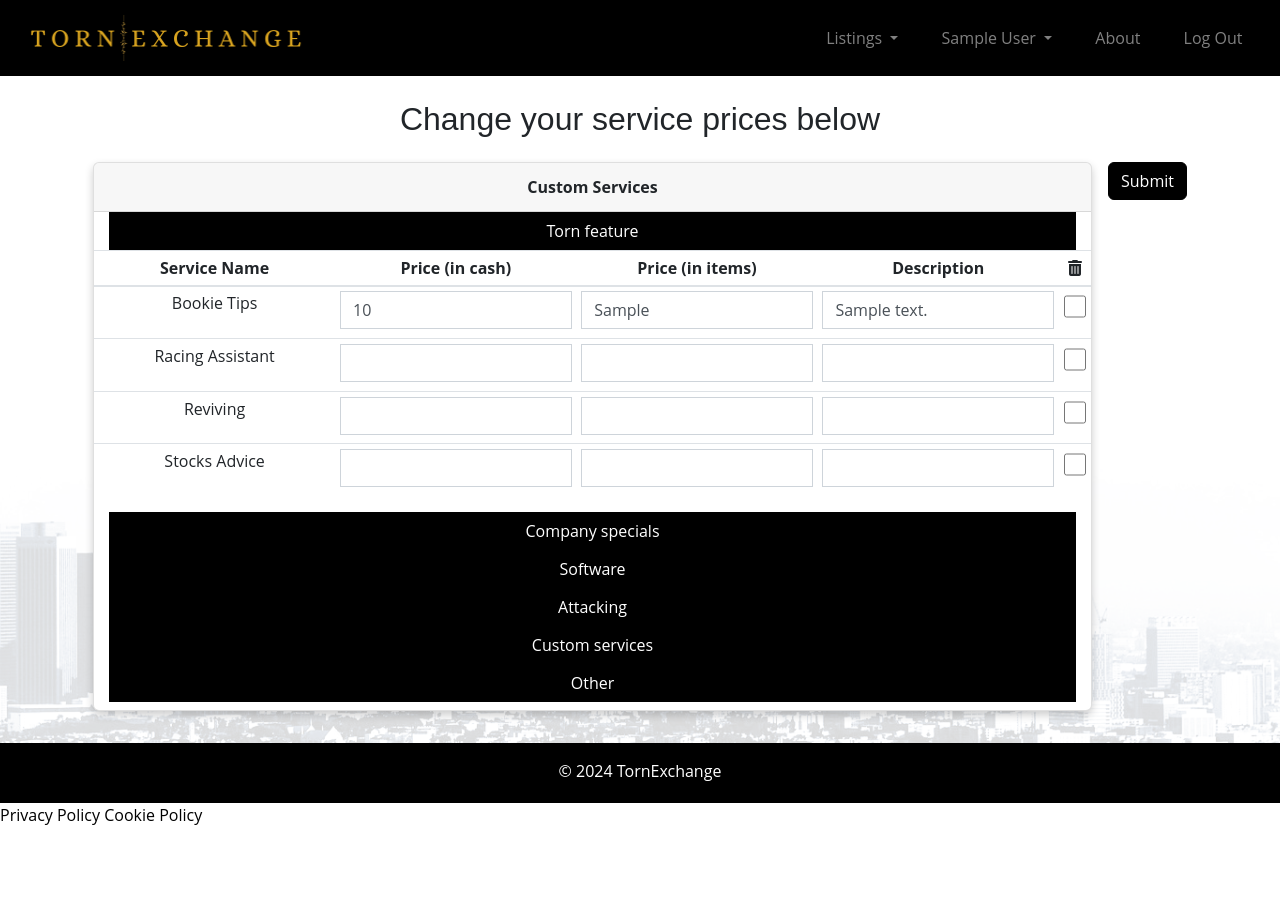
After one commit to torn-exchange/web, a Django app: page /edit_services in a window 1280 px wide, after a click on "Torn feature". The commit adds this page. Run offline with Django 3.2, Linux system fonts and the light colour scheme; a user stored in the database is signed in; data comes from the database, SQL or seed files in the repository; tables that the repository leaves empty hold one stand-in row (values such as "Sample post"); some libraries are stand-ins or nearby versions; some web fonts are replaced.

Commit message:
Custom services (#34)
* basic structure for Services
* add new migration for Service and Services table
* new feature: custom services
* saving of services, changed navbar, added migration
* add services list page
* add page description to Settings
* hide Services in the menu (beta testing)

```diff
--- a/main/management/commands/update_items.py
+++ b/main/management/commands/update_items.py
@@ -87,7 +87,7 @@ class Command(BaseCommand):
                         )
                     except Exception as e:
                         print(e)
-                        print(f'AA Did NOT save item: {row["name"]} [{item_id}]', row)
+                        print(f'Did NOT save item: {row["name"]} [{item_id}]', row)
 
                     print(
                         f'Updated {row["name"]} [{item_id}] market price to {row["market_value"]} and TE_price to {TE_price}')
@@ -115,7 +115,7 @@ class Command(BaseCommand):
                     )
                 except Exception as e:
                     print(e)
-                    print(f'BB Did NOT save item: {row["name"]} [{item_id}]', row)
+                    print(f'Did NOT save item: {row["name"]} [{item_id}]', row)
 
                 print(
                     f'Created {row["name"]} -{item_id} as a new entry on the db')
--- a/main/templates/main/base.html
+++ b/main/templates/main/base.html
@@ -9,6 +9,7 @@
 
   <!-- Google tag (gtag.js) -->
   <script async src="https://www.googletagmanager.com/gtag/js?id=G-EDC812F6YJ"></script>
+  {% if not DEBUG %}
   <script>
     window.dataLayer = window.dataLayer || [];
     function gtag() { dataLayer.push(arguments); }
@@ -16,6 +17,7 @@
 
     gtag('config', 'G-EDC812F6YJ');
   </script>
+  {% endif %}
 
   <!-- Bootstrap CSS -->
   <link rel="stylesheet" href="https://stackpath.bootstrapcdn.com/bootstrap/4.3.1/css/bootstrap.min.css"
--- /dev/null
+++ b/main/templates/main/edit_services.html
@@ -0,0 +1,194 @@
+{% extends "main/base.html" %}
+{% block content %}
+{% load humanize %}
+{% load custom_tags %}
+
+<div class='container'>
+    <h2 class="text-center mt-3 allerta-font p-2">Change your service prices below</h2>
+
+    <form id='service_form' method="post">
+        <button class='btn btn-primary float-right sticky-top m-2 ml-4 d-none d-lg-block' type="submit"
+        style="margin-top: 20px;" id="submit-prices"> Submit </button>
+        <div class="d-block d-lg-none ">
+            <div class="row">
+                <div class="col-12">
+                    <button class='btn btn-primary' type="submit" id="submit-prices"> Submit </button>
+                </div>
+            </div>
+        </div>
+        {% csrf_token %}
+        <div class="row">
+            <div class='card col-12 m-2 p-0 '>
+                <div class='card-header text-center font-weight-bold m-0'>
+                    Custom Services
+                </div>
+                <div class='card-body m-0 p-0 pb-2'>
+                {% for cat in data_dict %}
+                <div class="col-sm-12">
+                    <a class="btn btn-primary btn-square m-0" data-toggle="collapse"
+                    href="#collapse_{{cat|replace_spaces}}" role="button" aria-expanded="false"
+                    aria-controls="collapseExample" style="width: 100%;">
+                    {{cat}}
+                </a>
+                <br>
+                <div class="collapse" id="collapse_{{cat|replace_spaces}}">
+                    <div class="row">
+                        <table class="table table-hover edit_table table-sm table-responsive-sm text-responsive">
+                            <thead>
+                                <tr>
+                                    <th scope="col" class='text-center'>Service Name</th>
+                                    <th scope="col" class='text-center'>Price (in cash)</th>
+                                    <th scope="col" class='text-center'>Price (in items)</th>
+                                    <th scope="col" class='text-center'>Description</th>
+                                    <th scope="col" class='text-center'><i class="fas fa-trash-alt"></i></th>
+                                </tr>
+                            </thead>
+                            <tbody>
+                                {% get_dict_entry data_dict cat as services %}
+                                {% for service in services %}
+                                <tr class="m-0 p-0">
+                                    <td style='width:13%;' class='text-center'>{{service.name}}</td>
+                                    <td style='width:13%;' class='text-center'>
+                                        <div class='input-group  mb-1'>
+                                            <input type="text" class="form-control listing_price text-responsive"
+                                                value="{%service_money service user_services%}" id="onlyNumbers"
+                                                name="{{service}}_money_price" onkeypress="return isNumber(event)"
+                                                onpaste="return true;" />
+                                        </div>
+                                    </td>
+                                    <td style='width:13%;' class='text-center'>
+                                        <div class='input-group  mb-1'>
+                                            <input type="text" class="form-control listing_price text-responsive"
+                                                value="{%service_barter service user_services%}"
+                                                name="{{service}}_barter_price"
+                                                onpaste="return true;" />
+                                        </div>
+                                    </td>
+                                    <td style='width:13%;' class='text-center'>
+                                        <div class='input-group  mb-1'>
+                                            <input type="text" class="form-control listing_price text-responsive"
+                                                value="{%service_desc service user_services%}"
+                                                name="{{service}}_offer_description"
+                                                onpaste="return true;" />
+                                        </div>
+                                    </td>
+                                    <td style='width:1%;' class='text-center'>
+                                        <div class='input-group  mb-1'>
+                                            <input type="checkbox" class="form-control form-control-sm"
+                                                name="{{service}}_checkbox" />
+                                        </div>
+                                    </td>
+                                {% endfor %}
+                            </tbody>
+                        </table>
+                    </div>
+                </div>
+                </div>
+                {% endfor %}
+            </div>
+        </div>
+    </form>
+</div>
+
+<br />
+
+<script type="text/javascript">
+    $(document).ready(function () {
+        console.log("ready!");
+    });
+
+    $('#submit-prices').click(function () {
+        document.body.style.cursor = 'wait'; return true
+    });
+
+    $(".auto_fill_button").click(function (event) {
+        event.preventDefault();
+        var val = $('#auto-fill-all').val();
+        $("input[name*='discount']").val(val);
+        $("input[name*='discount']").val(val).change();
+    });
+
+    $('#mark_all_delete').click(function () {
+        if ($(this).is(':checked')) {
+            $('input[name*="_checkbox"').prop("checked", true);
+        } else {
+            $('input[name*="_checkbox"').prop("checked", false);
+        }
+    });
+
+    $('.mark_category_delete').click(function () {
+        var parent = $(this).closest('.collapse');
+        if ($(this).is(':checked')) {
+            parent.find('input[name*="_checkbox"').prop("checked", true);
+        } else {
+            parent.find('input[name*="_checkbox"').prop("checked", false);
+        }
+    });
+    $(".auto_fill_category_button").click(function () {
+        var parent = $(this).closest('.collapse');
+        var val = parent.find('.auto-fill-category').val();
+        parent.find("input[name*='discount']").val(val);
+        parent.find("input[name*='discount']").change();
+    });
+
+    function isNumber(evt) {
+        evt = (evt) ? evt : window.event;
+        var charCode = (evt.which) ? evt.which : evt.keyCode;
+        if ((charCode > 31 && charCode < 48) || charCode > 57) {
+            return false;
+        }
+        return true;
+    }
+
+    function isBlank(str) {
+        return (!str || /^\s*$/.test(str));
+    }
+
+    function numberWithCommas(x) {
+        return x.toString().replace(/\B(?=(\d{3})+(?!\d))/g, ",");
+    }
+    function removeDollar(x) {
+        return x.toString().replace('$', "");
+    }
+    function numberWOCommas(x) {
+        x = x.toString().replace('$', "");
+        return parseFloat(x.toString().replaceAll(/,/g, ''));
+    }
+
+    var validNumber = new RegExp(/^-?\d*\.?\d*$/);
+    function validateNumber(elem) {
+        // remove dots and commas from possible copy/paste
+        let v = elem.value;
+        // v = v.replace(",", "");
+        // v = v.replace(".", "");
+        // v = v.replace("$", "");
+        if (validNumber.test(v)) {
+            elem.value = v;
+        } else {
+            elem.value = '';
+        }
+    }
+
+    $(document).on("keypress", function (e) {
+
+        if (e.which == 13) {
+
+            var inputVal = $(this).val();
+
+            $('#test_form').submit();
+            event.preventDefault();
+            console.log("form submitted!")  // sanity check
+        }
+    });
+
+    function getInputValue() {
+        // Selecting the input element and get its value
+        var inputVal = document.getElementById("onlyNumbers").value;
+    }
+    function popup_text() {
+        var popup = document.getElementById("myPopup");
+        popup.classList.toggle("show");
+    }
+</script>
+
+{% endblock content %}
--- a/main/templates/main/includes/navbar.html
+++ b/main/templates/main/includes/navbar.html
@@ -36,7 +36,11 @@
         </a>
         <div class="dropdown-menu" aria-labelledby="navbarDropdown">
           <a class="dropdown-item" href='{% url "price_list" %}'>My Price List</a>
-          <a class="dropdown-item" href='{% url "edit_price_list" %}'>Change Prices</a>
+          <a class="dropdown-item" href='{% url "edit_price_list" %}'>Edit Prices List</a>
+          <!--
+          <a class="dropdown-item" style="color:red" href='{% url "services_list" %}'>My Services</a>
+          <a class="dropdown-item" style="color:red" href='{% url "edit_services" %}'>Edit Services</a>
+          -->
           <a class="dropdown-item" href='{% url "calculator" %}'>Calculator</a>
           <a class="dropdown-item" href='{% url "analytics" %}'>Analytics</a>
           <a class="dropdown-item" href='{% url "settings" %}'>Settings</a>
--- a/main/templates/main/settings.html
+++ b/main/templates/main/settings.html
@@ -61,7 +61,11 @@
                     </li>
                     <li class="nav-item">
                         <a class="nav-link allerta-font" id="jobseekers-tab" data-toggle="tab" href="#jobseekers"
-                            role="tab" aria-controls="jobseekers" aria-selected="true">Job Seeker</a>
+                        role="tab" aria-controls="jobseekers" aria-selected="true">Job Seeker</a>
+                    </li>
+                    <li class="nav-item">
+                        <a class="nav-link allerta-font" id="services-tab" data-toggle="tab" href="#services"
+                            role="tab" aria-controls="services" aria-selected="true">Services</a>
                     </li>
                     <li class="nav-item">
                         <a class="nav-link allerta-font" id="revivers-tab" data-toggle="tab" href="#revivers" role="tab"
--- a/main/templatetags/custom_tags.py
+++ b/main/templatetags/custom_tags.py
@@ -1,7 +1,7 @@
 import json
 from django.db.models.query import QuerySet
 from django.core.serializers import serialize
-from ..models import Listing
+from ..models import Listing, Services
 from django import template
 from django.utils import timezone
 from django.utils.timesince import timesince
@@ -139,3 +139,42 @@ def time_since(value):
 
     # Format to display as "X time ago"
     return f"{time_diff.split(', ')[0]} ago"
+
+@register.simple_tag(name='service_money')
+def prepopulate_service_money(service, user_services):
+    try:
+        for user_service in user_services:
+            if service.name == user_service.service.name:
+                return user_service.money_price
+
+    except Exception as e:
+        print("custom tag: service_money. Error: ", e)
+        return ''
+
+    return ''
+
+@register.simple_tag(name='service_barter')
+def prepopulate_service_barter(service, user_services):
+    try:
+        for user_service in user_services:
+            if service.name == user_service.service.name:
+                return user_service.barter_price
+
+    except Exception as e:
+        print("custom tag: service_barter. Error: ", e)
+        return ''
+
+    return ''
+
+@register.simple_tag(name='service_desc')
+def prepopulate_service_desc(service, user_services):
+    try:
+        for user_service in user_services:
+            if service.name == user_service.service.name:
+                return user_service.offer_description
+
+    except Exception as e:
+        print("custom tag: service_desc. Error: ", e)
+        return ''
+
+    return ''
--- a/main/urls.py
+++ b/main/urls.py
@@ -26,6 +26,9 @@ urlpatterns = [
     path('paste_parse', views.parse_trade_paste, name='trade_paste'),
     path('vote_view', views.vote_view, name='vote_view'),
     path('listings', views.listings, name='listings'),
+    path('services', views.services_list, name='services_list'),
+    path('services/<str:identifier>/', views.services_list, name='services_list'),
+    path('edit_services', views.edit_services, name='edit_services'),
     path('create_receipt', views.create_receipt, name='create_receipt'),
     path('new_create_receipt', views.new_create_receipt, name='new_create_receipt'),
     path('receipt/<str:receipt_id>/', views.receipt_view, name='receipt_view'),
--- a/main/views.py
+++ b/main/views.py
@@ -5,7 +5,7 @@ from django.conf import settings as project_settings
 from django.contrib.auth.decorators import login_required
 from django.views.decorators.csrf import csrf_exempt
 from django.views.decorators.clickjacking import xframe_options_exempt
-from .models import Item, Listing, TradeReceipt, ItemTrade, ChangeLog, Company
+from .models import Item, Listing, Service, Services, TradeReceipt, ItemTrade, ChangeLog, Company
 from .filters import ListingFilter, EmployeeListingFilter, CompanyListingFilter
 from users.models import Profile, Settings
 from users.forms import SettingsForm
@@ -21,7 +21,7 @@ from django.utils import timezone
 from vote.models import Vote
 from hitcount.views import HitCountMixin
 from hitcount.models import HitCount
-from main.te_utils import categories, parse_trade_text, return_item_sets, dictionary_of_categories
+from main.te_utils import categories, parse_trade_text, return_item_sets, dictionary_of_categories, service_categories
 
 from html import escape
 
@@ -258,8 +258,7 @@ def edit_price_list(request):
     profile = Profile.objects.filter(user=request.user).get()
     all_relevant_items = Item.objects.filter(
         circulation__gt=project_settings.MINIMUM_CIRCULATION_REQUIRED_FOR_ITEM, TE_value__gt=10).order_by('-TE_value')
-    relevant_item_dict = all_relevant_items.values(
-        "name", "TE_value", "image_url")
+
     data_dict = {}
     cats = categories()
     for category in cats:
@@ -423,6 +422,148 @@ def price_list(request, identifier=None):
     }
     return render(request, 'main/price_list.html', context)
 
+
+@login_required
+def edit_services(request):
+    try:
+        profile = Profile.objects.filter(user=request.user).get()
+    except:
+        context = {
+            'error_message': 'Page not found'
+        }
+        return render(request, 'main/error.html', context)
+
+    data_dict = {}
+    cats = service_categories()
+    user_services = Services.objects.filter(owner=profile)
+
+    for category in cats:
+        data_dict.update({category: Service.objects.filter(
+            category=category).order_by('name')
+        })
+
+    user_settings = Settings.objects.filter(owner=profile).get()
+
+    context = {
+        'page_title': 'Services - Torn Exchange',
+        'categories': cats,
+        'data_dict': data_dict,
+        'owner_profile': profile,
+        'user_services': user_services,
+        'user_settings': user_settings,
+    }
+
+    if request.method == 'POST':
+        updated_prices = {}
+        all_services = Service.objects.all()
+
+        for service in all_services:
+            # monetary value of a service
+            money_price = request.POST.get(f'{service.name}_money_price').strip()
+            if money_price and money_price.strip():
+                money_price = re.sub(r'[$,]', '', money_price)
+
+            try:
+                if money_price and money_price != '':
+                    money_price = int(money_price)
+            except Exception as e:
+                money_price = ''
+
+            # service value expressed in Torn items (like "1 xanax")
+            barter_price = request.POST.get(f'{service.name}_barter_price').strip()
+            barter_price = escape(barter_price) if barter_price else ''
+
+            desc = request.POST.get(f'{service.name}_offer_description').strip()
+            desc = escape(desc) if desc else ''
+
+            if money_price != '':
+                updated_prices.update({service: {
+                    'money_price': money_price,
+                    'barter_price': barter_price,
+                    'desc': desc,
+                }})
+
+        # delete all items first
+        [a.delete() for a in Services.objects.filter(owner=profile)]
+
+        # then recreate them again
+        for key in updated_prices:
+            service = updated_prices.get(key)
+
+            Services.objects.update_or_create(
+                owner=profile,
+                service=key,
+                defaults={
+                    'money_price': service['money_price'],
+                    'barter_price': service['barter_price'],
+                    'offer_description': service['desc']
+                })
+
+    return render(request, 'main/edit_services.html', context)
+
+
+def services_list(request, identifier=None):
+    if identifier is None:
+        try:
+            profile = Profile.objects.filter(user=request.user).get()
+            t_name = profile.name
+            return (redirect(f'services/{t_name}'))
+        except:
+            return (redirect(f'login'))
+
+    # if the torn_id for the page corresponds to an existing profile
+    if Profile.objects.filter(torn_id=identifier).exists():
+        try:
+            # fetches the profile of the visiting user
+            profile = Profile.objects.filter(user=request.user).get()
+        except:
+            profile = None
+        # fetches the profile of the pricelist owner
+        pricelist_profile = Profile.objects.filter(torn_id=identifier).get()
+
+    # fetches the profile of the visiting user using profile name
+    elif Profile.objects.filter(name__iexact=identifier).exists():
+        try:
+            profile = Profile.objects.filter(user=request.user).get()
+        except:
+            profile = None
+        pricelist_profile = Profile.objects.filter(name__iexact=identifier).get()
+
+    else:
+        return HttpResponseNotFound(f'Oops, looks like {identifier} does not correspond to a valid pricelist! Try checking the spelling for any typos.')
+
+    if profile:
+        user_settings = Settings.objects.filter(owner=profile).get()
+    else:
+        user_settings = None
+
+    owner_services = Services.objects.filter(
+        owner=pricelist_profile).all()
+
+    distinct_categories = set()
+    for service in owner_services:
+        distinct_categories.add(service.service.category)
+
+    owner_settings = Settings.objects.filter(owner=pricelist_profile).get()
+    vote_score = pricelist_profile.vote_score
+    vote_count = pricelist_profile.votes.count()
+
+    # Convert the set to a list if needed
+    distinct_categories = list(distinct_categories)
+    print(distinct_categories)
+
+    context = {
+        'page_title': pricelist_profile.name+'\'s Custom Services - Torn Exchange',
+        'services': owner_services,
+        'distinct_categories': distinct_categories,
+        'owner_profile': pricelist_profile,
+        'user_profile': profile,
+        'vote_score': vote_score,
+        'vote_count': vote_count,
+        'user_settings': user_settings,
+        'owner_settings': owner_settings,
+    }
+    return render(request, 'main/services_list.html', context)
 
 @login_required
 def calculator(request):
--- a/users/models.py
+++ b/users/models.py
@@ -47,6 +47,8 @@ class Settings(models.Model):
         Profile, on_delete=models.CASCADE, related_name='settings')
     trade_list_description = models.CharField(
         max_length=500, null=True, blank=True)
+    service_list_description = models.CharField(
+        max_length=500, null=True, blank=True)
     link_to_forum_post = models.CharField(
         max_length=250, null=True, blank=True)
     receipt_paste_text = models.TextField(
```
Also changed, not shown: main/models.py (+26 -2 lines), main/te_utils.py (+14 -5 lines), main/templates/main/price_list_creation.html (+2 -8 lines), main/templates/main/services_list.html (added, +272 -0 lines), users/forms.py (+10 -1 lines), main/migrations/0036_service_services.py (added), main/migrations/0037_auto_20241013_2307.py (added), users/migrations/0024_settings_service_list_description.py (added).
